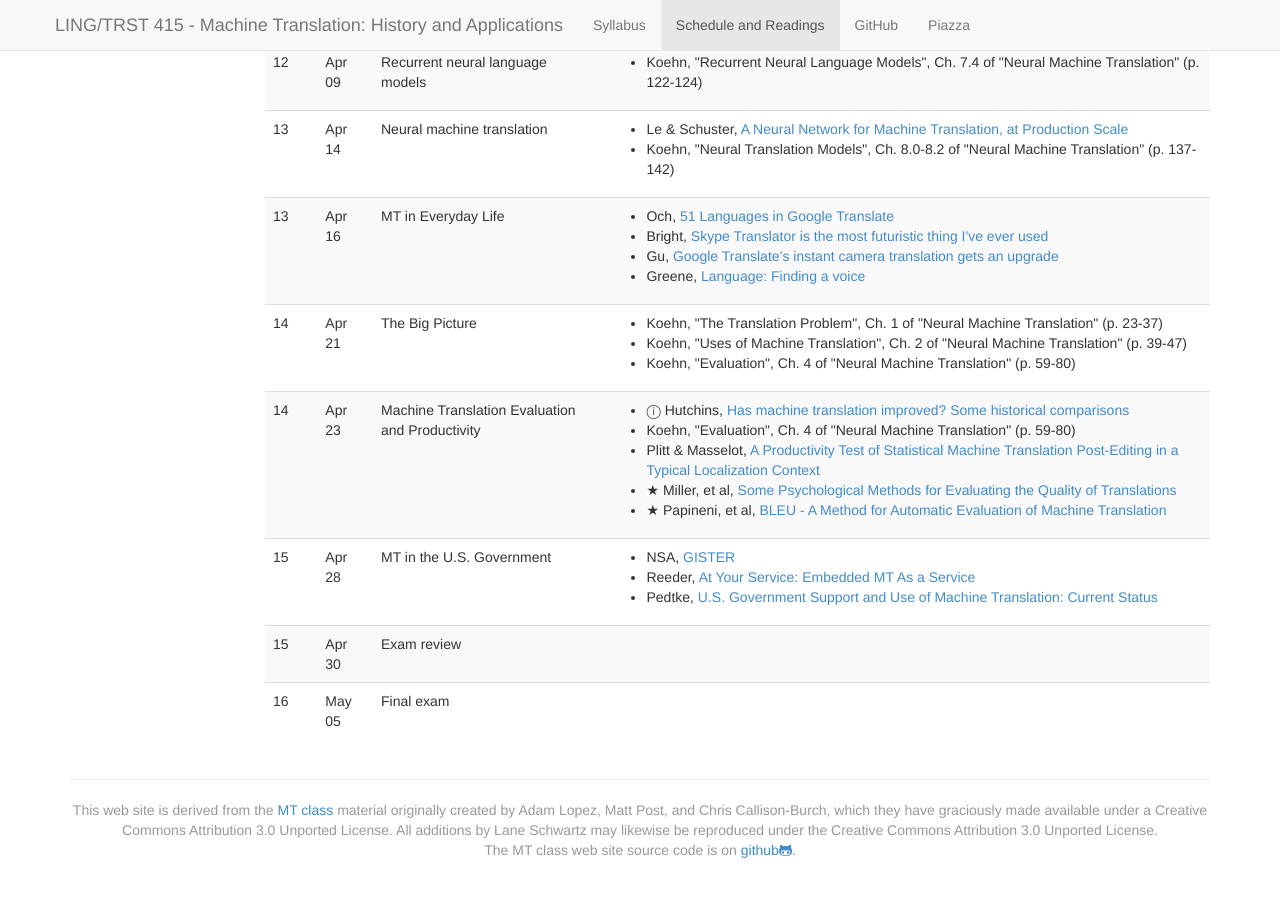
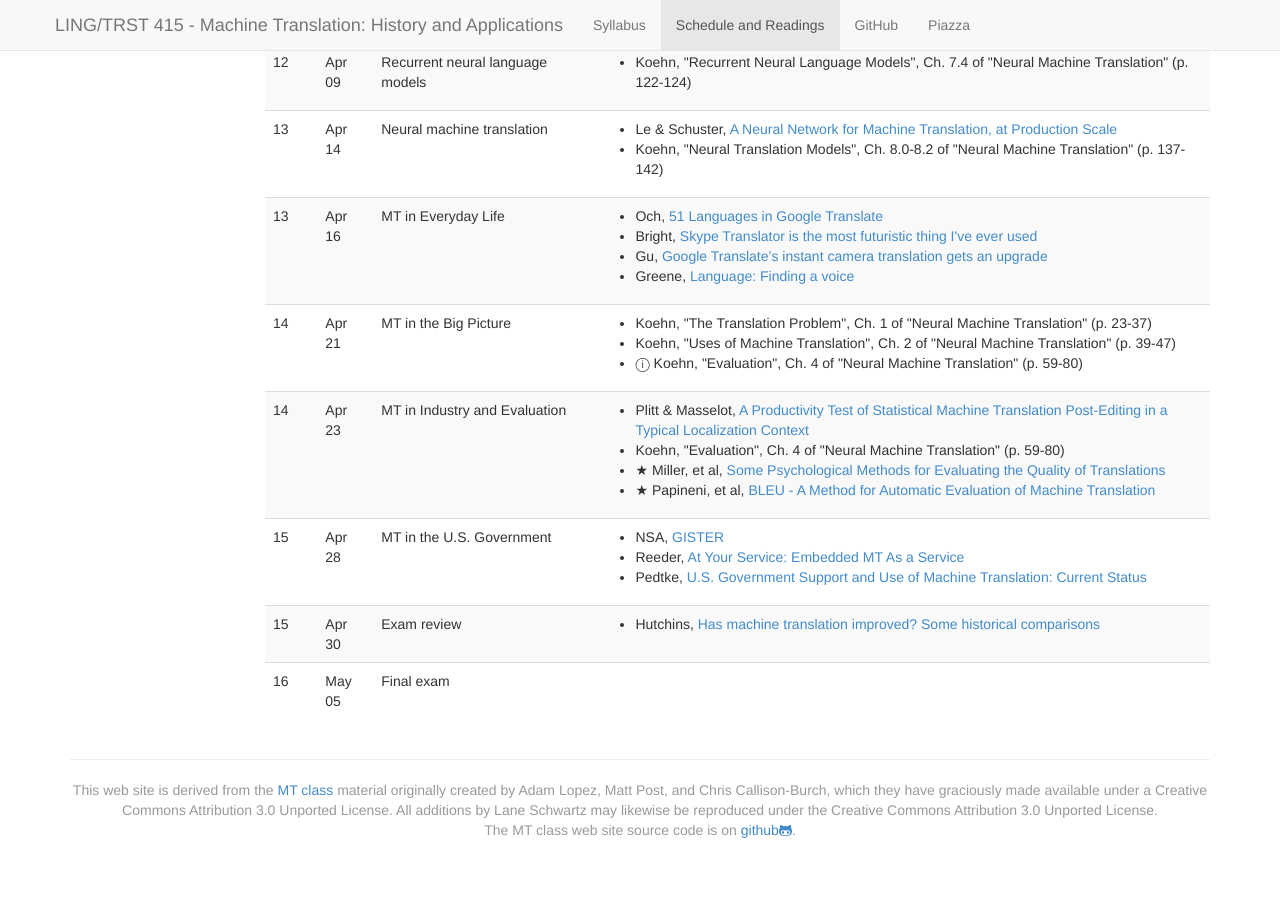
Before and after one commit to 2020-Spring-UIUC-LING415/2020-Spring-UIUC-LING415.github.io, a Jekyll site: the page built from schedule.md, in a window 1280 px wide and 900 px high, scrolled down 2625 px. Shown: the top 897 px of the window. Built offline with Jekyll 4.4.1, drawn with Linux system fonts in a browser that asks for light colours; nearby versions of some CDN libraries.

Commit message:
Update schedule.yaml

```diff
--- a/_data/schedule.yaml
+++ b/_data/schedule.yaml
@@ -548,7 +548,7 @@
 -
   week: 14
   date: 2020-04-21
-  title: The Big Picture
+  title: MT in the Big Picture
   reading:
     -
       author: Koehn
@@ -562,25 +562,21 @@
       author: Koehn
       title: "\"Evaluation\", Ch. 4 of \"Neural Machine Translation\""
       pages: 59-80
+      optional: true
 -
   week: 14
   date: 2020-04-23
-  title: Machine Translation Evaluation and Productivity
+  title: "MT in Industry and Evaluation"
   lecturer: Lane Schwartz
   reading:
     -
-      author: Hutchins
-      title: Has machine translation improved? Some historical comparisons
-      url: http://www.mt-archive.info/00/MTS-2003-Hutchins.pdf
-      optional: true
+      author: "Plitt & Masselot"
+      title: "A Productivity Test of Statistical Machine Translation Post-Editing in a Typical Localization Context"
+      url: https://ufal.mff.cuni.cz/pbml/93/art-plitt-masselot.pdf
     -
       author: Koehn
       title: "\"Evaluation\", Ch. 4 of \"Neural Machine Translation\""
       pages: 59-80
-    -
-      author: "Plitt & Masselot"
-      title: "A Productivity Test of Statistical Machine Translation Post-Editing in a Typical Localization Context"
-      url: https://ufal.mff.cuni.cz/pbml/93/art-plitt-masselot.pdf
     -
       author: Miller, et al
       title: Some Psychological Methods for Evaluating the Quality of Translations
@@ -614,6 +610,11 @@
   date: 2020-04-30
   title: Exam review
   lecturer: Lane Schwartz
+  reading:
+    -
+      author: Hutchins
+      title: Has machine translation improved? Some historical comparisons
+      url: http://www.mt-archive.info/00/MTS-2003-Hutchins.pdf
 -
   week: 16
   date: 2020-05-05
```
